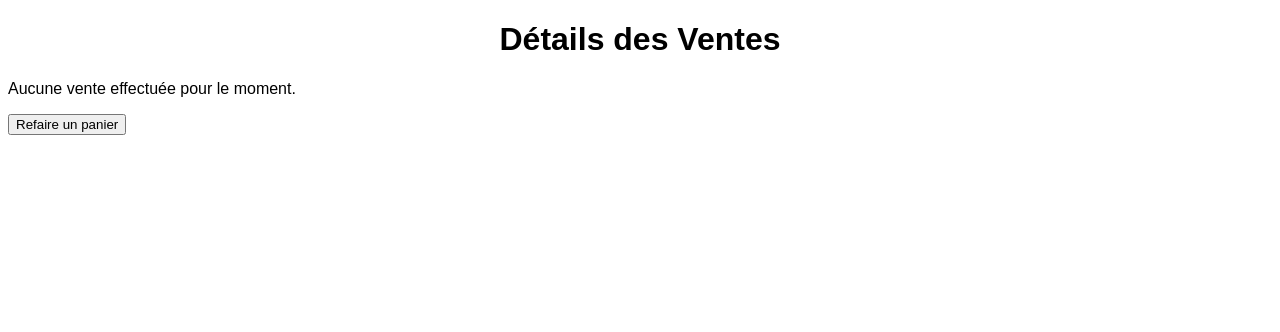
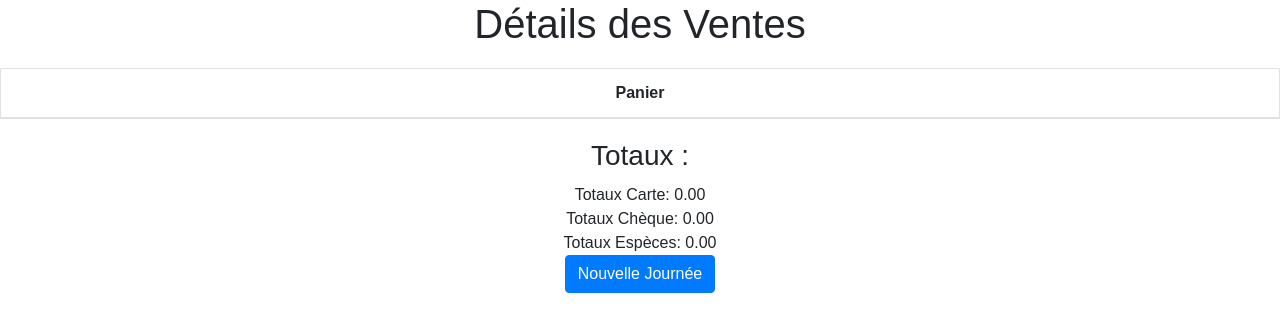
Before and after one commit to JulieMontoux/Projet-Libre, a PHP site: page /detailvente.html in a window 1280 px wide. Shown: the top 332 px of the page. Run offline with PHP 8.4, Linux system fonts and the light colour scheme; lists and menus that the app fills with data are empty.

Commit message:
fin de journée

```diff
--- a/Code/detailvente.html
+++ b/Code/detailvente.html
@@ -3,6 +3,7 @@
 <head>
   <title>Détails des Ventes</title>
   <meta charset="utf-8">
+  <link rel="stylesheet" href="https://stackpath.bootstrapcdn.com/bootstrap/4.5.0/css/bootstrap.min.css">
   <style>
     /* CSS pour la mise en page */
     body {
@@ -12,74 +13,131 @@
     h1 {
       text-align: center;
     }
+
+    table {
+      margin: 20px auto;
+    }
+
+    th, td {
+      padding: 10px;
+      text-align: center;
+    }
+
+    .totals {
+      text-align: center;
+      margin-top: 20px;
+    }
+
+    .totals h3 {
+      margin-bottom: 10px;
+    }
+
+    .totals p {
+      margin: 0;
+    }
   </style>
   <script src="https://code.jquery.com/jquery-3.6.0.min.js"></script>
   <script>
     $(document).ready(function() {
-      // Récupérer les ventes précédentes depuis le stockage local
+      // Récupérer l'historique des ventes depuis le stockage local
       var salesHistory = localStorage.getItem('salesHistory');
-      salesHistory = JSON.parse(salesHistory);
-
-      // Fonction pour traduire les accents
-      function translateAccents(text) {
-        var accentsMap = {
-          'á': 'a', 'é': 'e', 'í': 'i', 'ó': 'o', 'ú': 'u',
-          'à': 'a', 'è': 'e', 'ì': 'i', 'ò': 'o', 'ù': 'u',
-          'â': 'a', 'ê': 'e', 'î': 'i', 'ô': 'o', 'û': 'u',
-          'ä': 'a', 'ë': 'e', 'ï': 'i', 'ö': 'o', 'ü': 'u',
-          'ã': 'a', 'õ': 'o', 'ñ': 'n', 'ç': 'c', 'ß': 'ss'
-        };
-
-        return text.replace(/[áéíóúàèìòùâêîôûäëïöüãõñçß]/gi, function (match) {
-          return accentsMap[match];
-        });
+      if (!salesHistory) {
+        salesHistory = [];
+      } else {
+        salesHistory = JSON.parse(salesHistory);
       }
 
-      // Fonction pour afficher les détails des ventes
-      function displaySalesData() {
-        // Vérifier s'il y a des ventes enregistrées
-        if (salesHistory && salesHistory.length > 0) {
-          for (var i = 0; i < salesHistory.length; i++) {
-            var salesData = salesHistory[i];
+      // Afficher les détails des ventes
+      function showSalesDetails() {
+        var salesDetailsTable = $('#sales-details-table tbody');
+        salesDetailsTable.empty();
 
-            var salesInfo = '<h2>Mode de paiement : ' + salesData.paymentMethod + '</h2>';
-            salesInfo += '<h2>Total des ventes : $' + salesData.total.toFixed(2) + '</h2>';
+        for (var i = 0; i < salesHistory.length; i++) {
+          var salesData = salesHistory[i];
+          var items = salesData.items;
 
-            salesInfo += '<h2>Détails par fruit :</h2>';
-            for (var fruit in salesData.items) {
-              salesInfo += '<h3>' + translateAccents(fruit) + '</h3>';
+          var rowHtml = '<tr>';
 
-              for (var variety in salesData.items[fruit]) {
-                var quantity = salesData.items[fruit][variety];
-                salesInfo += translateAccents(variety) + ': ' + quantity + ' vente(s)<br>';
-              }
+          // Ajouter les détails de chaque panier
+          var basketHtml = '';
+          for (var fruit in items) {
+            var fruitItem = items[fruit];
+
+            for (var variety in fruitItem) {
+              var quantity = fruitItem[variety];
+
+              basketHtml += fruit + ' (' + variety + '): ' + quantity + '<br>';
             }
+          }
+          rowHtml += '<td>' + basketHtml + '</td>';
 
-            $('body').append(salesInfo);
+          rowHtml += '</tr>';
+
+          salesDetailsTable.append(rowHtml);
+        }
+
+        // Calculer les totaux pour chaque mode de paiement
+        var cardTotal = 0;
+        var chequeTotal = 0;
+        var especeTotal = 0;
+        for (var j = 0; j < salesHistory.length; j++) {
+          var salesDataItem = salesHistory[j];
+          var paymentMethod = salesDataItem.paymentMethod;
+          var total = salesDataItem.total;
+
+          if (paymentMethod === 'Carte') {
+            cardTotal += total;
+          } else if (paymentMethod === 'Chèque') {
+            chequeTotal += total;
+          } else if (paymentMethod === 'Espèces') {
+            especeTotal += total;
           }
-        } else {
-          $('body').append('<p>Aucune vente effectuée pour le moment.</p>');
         }
+
+        // Afficher les totaux
+        var totalsHtml = '<div class="totals">';
+        totalsHtml += '<h3>Totaux :</h3>';
+        totalsHtml += '<p>Totaux Carte: ' + cardTotal.toFixed(2) + '</p>';
+        totalsHtml += '<p>Totaux Chèque: ' + chequeTotal.toFixed(2) + '</p>';
+        totalsHtml += '<p>Totaux Espèces: ' + especeTotal.toFixed(2) + '</p>';
+        totalsHtml += '</div>';
+
+        $('#totals-container').html(totalsHtml);
       }
 
-      // Appeler la fonction pour afficher les détails des ventes
-      displaySalesData();
+      // Gérer le clic sur le bouton "Nouvelle Journée"
+      $('#new-day-button').click(function() {
+        // Supprimer les paniers dans l'historique des ventes
+        salesHistory = [];
+        localStorage.setItem('salesHistory', JSON.stringify(salesHistory));
 
-      // Bouton pour refaire un panier
-      $('body').append('<button onclick="createNewCart()">Refaire un panier</button>');
+        // Actualiser l'affichage
+        showSalesDetails();
+      });
 
-      // Fonction pour refaire un panier
-      function createNewCart() {
-        // Effacer les données de vente actuelles du stockage local
-        localStorage.removeItem('salesData');
-
-        // Rediriger vers la page d'accueil ou toute autre page de votre choix pour refaire le panier
-        window.location.href = 'index.php';
-      }
+      // Afficher les détails des ventes lors du chargement de la page
+      showSalesDetails();
     });
   </script>
 </head>
 <body>
   <h1>Détails des Ventes</h1>
+
+  <table id="sales-details-table" class="table table-bordered">
+    <thead>
+      <tr>
+        <th scope="col">Panier</th>
+      </tr>
+    </thead>
+    <tbody>
+      <!-- Les données seront ajoutées ici -->
+    </tbody>
+  </table>
+
+  <div id="totals-container"></div>
+
+  <div class="text-center">
+    <button id="new-day-button" class="btn btn-primary">Nouvelle Journée</button>
+  </div>
 </body>
 </html>
```
Also changed, not shown: Code/index.php (+40 -16 lines).
